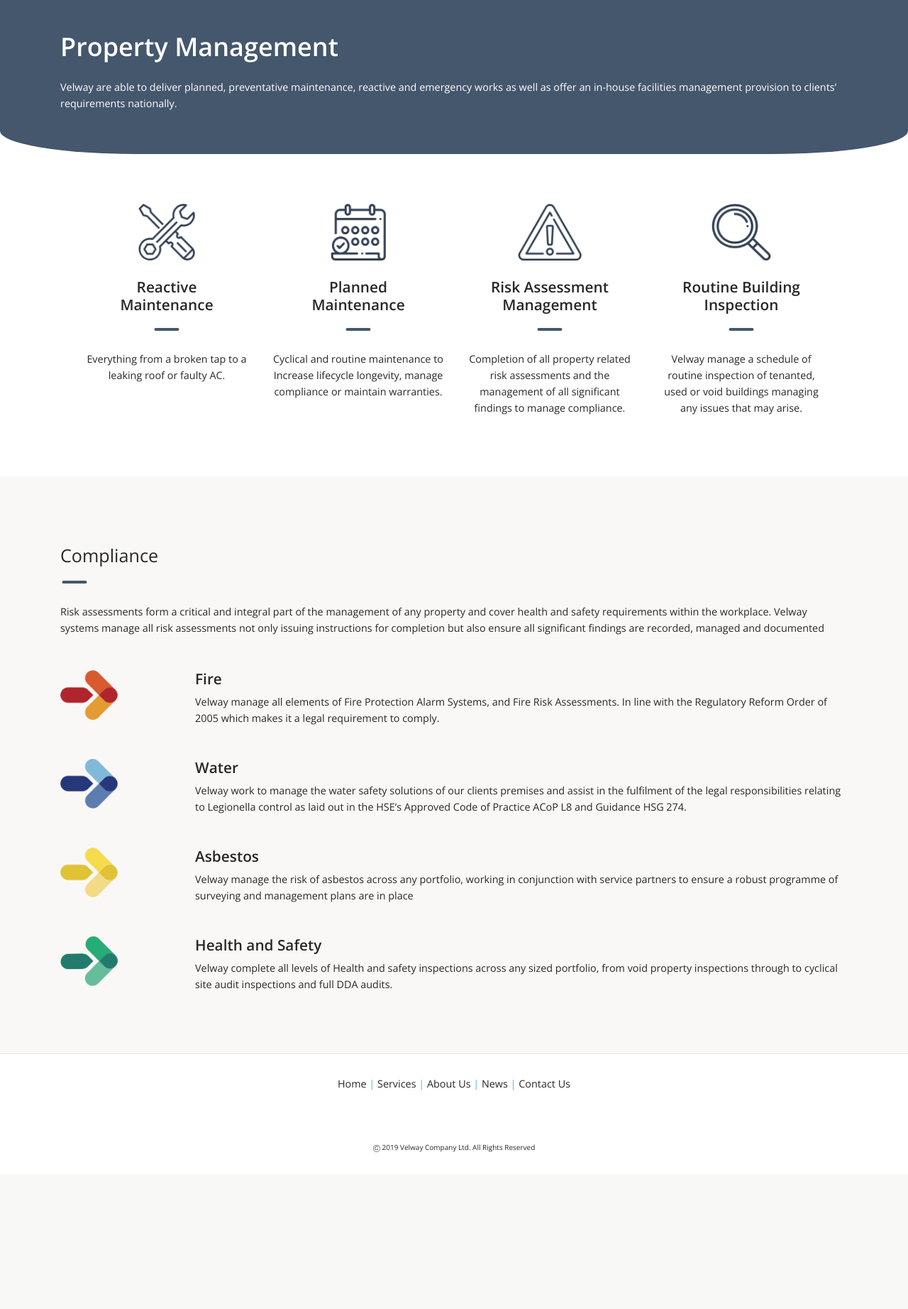
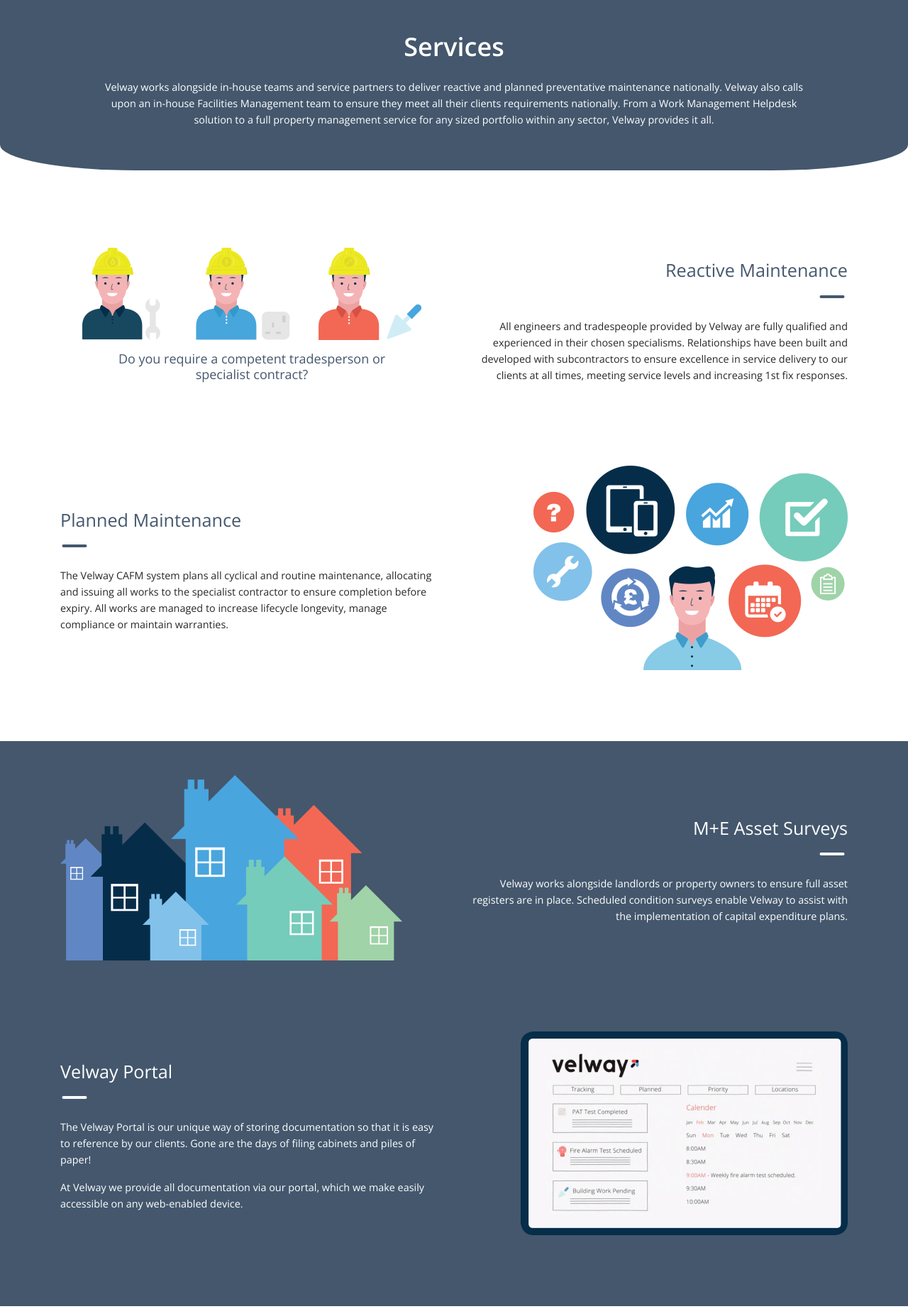
Before and after one commit to samloft/velway, a Laravel app: page /services in a window 1280 px wide. Shown: the part 80-1924 px from the top of the page at 71% size. Before the commit the page ends 1703 px from the top, so only its background shows below. Run offline with Laravel 8, Linux system fonts and the light colour scheme; data comes from the database, SQL or seed files in the repository; some libraries are stand-ins or nearby versions.

Commit message:
Updated layout & styling on services page as requested.

```diff
--- a/resources/sass/theme/_headings.scss
+++ b/resources/sass/theme/_headings.scss
@@ -37,12 +37,15 @@
   }
 
   &--right:after {
-    left: 100%;
-    margin-right: 20px;
+    left: 96%;
   }
 
-  &--dark-blue:after {
-    border: 2px solid $dark-blue;
+  &--dark-blue {
+    color: $dark-blue;
+
+    &:after {
+      border: 2px solid $dark-blue;
+    }
   }
 
   &--light-blue:after {
@@ -57,3 +60,7 @@
     border: 2px solid $green;
   }
 }
+
+.color--dark-blue {
+  color: $dark-blue;
+}
--- a/resources/sass/theme/_sections.scss
+++ b/resources/sass/theme/_sections.scss
@@ -119,6 +119,7 @@
   border-bottom-right-radius: 15%;
   padding-top: 20px;
   padding-bottom: 20px;
+  margin-bottom: 100px;
 }
 
 .management__options {
@@ -220,3 +221,7 @@
     color: $green;
   }
 }
+
+.section__img-text-info {
+  padding-bottom: 100px;
+}
--- a/resources/views/services/index.blade.php
+++ b/resources/views/services/index.blade.php
@@ -5,61 +5,156 @@
 
 @section('content')
     <section class="heading__curved">
-        <div class="container pt-4 pb-4">
-            <h1 class="pb-3 font-weight-bold">{{ __('Property Management') }}</h1>
+        <div class="container pt-4 pb-4 text-center">
+            <h1 class="pb-3 font-weight-bold">{{ __('Services') }}</h1>
 
-            <p>{{ __('Velway are able to deliver planned, preventative maintenance, reactive and emergency works as well as offer an in-house facilities management provision to clients’ requirements nationally.') }}</p>
+            <p class="pl-5 pr-5">
+                {{ __('Velway works alongside in-house teams and service partners to deliver reactive and planned preventative maintenance nationally.
+                    Velway also calls upon an in-house Facilities Management team to ensure they meet all their clients requirements nationally.
+                    From a Work Management Helpdesk solution to a full property management service for any sized portfolio within any sector,
+                    Velway provides it all.') }}
+            </p>
         </div>
     </section>
 
-    <section class="container management__options">
-        <div class="row text-center">
-            <div class="col-lg-3" data-aos="fade-right">
-                <img src="{{ asset('images/reactive_maintenance.png') }}" alt="Reactive Maintenance">
+    <div class="container">
+        <div class="section__img-text-info">
+            <div class="row">
+                <div class="col-lg-6 text-center my-auto">
+                    <img class="img-fluid" src="{{ asset('images/reactive-maintenance.png') }}"
+                         alt="Reactive Maintenance">
 
-                <h4 class="heading heading--underlined heading--centered heading--dark-blue">{!! __('Reactive<br>Maintenance') !!}</h4>
+                    <h5 class="color--dark-blue pl-5 pr-5 pt-3">{{ __('Do you require a competent tradesperson or specialist contract?') }}</h5>
+                </div>
+                <div class="col-lg-6 text-right my-auto">
+                    <h3 class="heading heading--underlined heading--right heading--dark-blue">{{ __('Reactive Maintenance') }}</h3>
 
-                <p>
-                    {{ __('Everything from a broken tap to a leaking roof or faulty AC.') }}
-                </p>
-            </div>
-            <div class="col-lg-3" data-aos="fade-up">
-                <img src="{{ asset('images/planned_maintenance.png') }}" alt="Planned Maintenance">
-
-                <h4 class="heading heading--underlined heading--centered heading--dark-blue">{!! __('Planned<br>Maintenance') !!}</h4>
-
-                <p>
-                    {{ __('Cyclical and routine maintenance to Increase lifecycle longevity, manage compliance or maintain warranties.') }}
-                </p>
-            </div>
-            <div class="col-lg-3" data-aos="fade-up">
-                <img src="{{ asset('images/risk_assessment.png') }}" alt="Risk Assessment">
-
-                <h4 class="heading heading--underlined heading--centered heading--dark-blue">{!! __('Risk Assessment<br>Management') !!}</h4>
-
-                <p>
-                    {{ __('Completion of all property related risk assessments and the management of all significant findings to manage compliance.') }}
-                </p>
-            </div>
-            <div class="col-lg-3" data-aos="fade-left">
-                <img src="{{ asset('images/building_inspection.png') }}" alt="Building Inspection">
-
-                <h4 class="heading heading--underlined heading--centered heading--dark-blue">{!! __('Routine Building<br>Inspection') !!}</h4>
-
-                <p>
-                    {{ __('Velway manage a schedule of routine inspection of tenanted, used or void buildings managing any issues that may arise.') }}
-                </p>
+                    <p>
+                        {{ __('All engineers and tradespeople provided by Velway are
+                            fully qualified and experienced in their chosen specialisms.
+                            Relationships have been built and developed with subcontractors
+                            to ensure excellence in service delivery to our clients at all times,
+                            meeting service levels and increasing 1st fix responses.') }}
+                    </p>
+                </div>
             </div>
         </div>
-    </section>
+
+        <div class="section__img-text-info">
+            <div class="row">
+                <div class="col-lg-6 my-auto">
+                    <h3 class="heading heading--underlined heading--left heading--dark-blue">{{ __('Planned Maintenance') }}</h3>
+
+                    <p>{{ __('The Velway CAFM system plans all cyclical and routine maintenance,
+                        allocating and issuing all works to the specialist contractor to ensure
+                        completion before expiry. All works are managed to increase lifecycle
+                        longevity, manage compliance or maintain warranties.') }}
+                    </p>
+                </div>
+                <div class="col-lg-6 text-right my-auto">
+                    <img class="img-fluid" src="{{ asset('images/planned-maintenance.png') }}"
+                         alt="Planned Maintenance">
+                </div>
+            </div>
+        </div>
+    </div>
+
+    <div class="bg__dark-blue pt-5">
+        <div class="container">
+            <div class="section__img-text-info">
+                <div class="row">
+                    <div class="col-lg-6 my-auto">
+                        <img class="img-fluid" src="{{ asset('images/M_E_asset_surveys.png') }}"
+                             alt="M+E Asset Surveys">
+                    </div>
+                    <div class="col-lg-6 text-right my-auto">
+                        <h3 class="heading heading--underlined heading--right heading--white">{{ __('M+E Asset Surveys') }}</h3>
+
+                        <p>
+                            {{ __('Velway works alongside landlords or property owners
+                                to ensure full asset registers are in place. Scheduled
+                                condition surveys enable Velway to assist with the
+                                implementation of capital expenditure plans.') }}
+                        </p>
+                    </div>
+                </div>
+            </div>
+
+            <div class="section__img-text-info">
+                <div class="row">
+                    <div class="col-lg-6 my-auto">
+                        <h3 class="heading heading--underlined heading--left heading--white">{{ __('Velway Portal') }}</h3>
+
+                        <p>{{ __('The Velway Portal is our unique way of storing documentation
+                            so that it is easy to reference by our clients. Gone are the days
+                            of filing cabinets and piles of paper!') }}
+                        </p>
+                        <p>
+                            {{ __('At Velway we provide all documentation via our portal, which
+                                we make easily accessible on any web-enabled device.') }}
+                        </p>
+                    </div>
+                    <div class="col-lg-6 text-right my-auto">
+                        <img class="img-fluid" src="{{ asset('images/velway-portal.png') }}" alt="Velway Portal">
+                    </div>
+                </div>
+            </div>
+        </div>
+    </div>
+
+    <div class="container mt-5">
+        <div class="section__img-text-info">
+            <div class="row">
+                <div class="col-lg-6 text-left my-auto">
+                    <img class="img-fluid" src="{{ asset('images/routine-building-inspection.png') }}"
+                         alt="Routine Building Inspection">
+                </div>
+                <div class="col-lg-6 text-right my-auto">
+                    <h3 class="heading heading--underlined heading--right heading--dark-blue">{{ __('Routine Building Inspection') }}</h3>
+
+                    <p>
+                        {{ __('Velway manages a schedule of routine inspections
+                            throughout our clients’ portfolios, inspecting all properties
+                            to ensure they are in good condition, safe and compliant.
+                            Vacant property inspections can ensure our clients meet
+                            insurance requirements whilst maintaining the appearance
+                            for potential sales or let. All findings from the inspections
+                            are communicated to the client in a Velway report, with the
+                            findings managed on instruction from the client.') }}
+                    </p>
+                </div>
+            </div>
+        </div>
+
+        <div class="section__img-text-info">
+            <div class="row">
+                <div class="col-lg-6 my-auto">
+                    <h3 class="heading heading--underlined heading--left heading--dark-blue">{{ __('Invoicing') }}</h3>
+
+                    <p>{{ __('Another problem Velway solves is multiple invoices on multiple
+                        payment runs. At Velway we consolidate multiple invoices, coding
+                        to cost codes, business units or individual properties as requested
+                        by the client, only invoicing our clients when we have confirmation
+                        the works have been completed to the satisfaction of the client, or
+                        when we have received the relevant paperwork.') }}
+                    </p>
+                </div>
+                <div class="col-lg-6 text-center my-auto">
+                    <img class="img-fluid mb-3" src="{{ asset('images/invoicing.png') }}" alt="Invoicing">
+                    <h3 class="heading--dark-blue">{{ __('One Invoice - One Payment') }}</h3>
+                </div>
+            </div>
+        </div>
+    </div>
 
     <section class="off-white">
         <div class="container compliance">
-            <h3 class="heading heading--underlined heading--left heading--dark-blue">{{ __('Compliance') }}</h3>
+            <h3 class="heading heading--underlined heading--left heading--dark-blue">{{ __('Risk Assessment Management') }}</h3>
 
             <p>
-                {{ __('Risk assessments form a critical and integral part of the management of any property and cover health and safety requirements within the workplace.
-                   Velway systems manage all risk assessments not only issuing instructions for completion but also ensure all significant findings are recorded, managed and documented') }}
+                {{ __('Risk assessments form a critical and integral part of the management of any property and cover health and safety requirements
+                    within the workplace. Velway systems manage all risk assessments, not only issuing instructions for completion but also ensuring
+                    all significant findings are recorded, managed and documented.') }}
             </p>
 
             <div class="row mt-5">
@@ -69,8 +164,8 @@
                 <div class="col">
                     <h4>{{ __('Fire') }}</h4>
                     <p>
-                        {{ __('Velway manage all elements of Fire Protection Alarm Systems, and Fire Risk Assessments.
-                        In line with the Regulatory Reform Order of 2005 which makes it a legal requirement to comply.') }}
+                        {{ __('Velway manages all elements of Fire Protection Alarm Systems and Fire Risk Assessments in line with the
+                            Regulatory Reform Order of 2005 which makes it a legal requirement to comply.') }}
                     </p>
                 </div>
             </div>
@@ -82,8 +177,9 @@
                 <div class="col">
                     <h4>{{ __('Water') }}</h4>
                     <p>
-                        {{ __('Velway work to manage the water safety solutions of our clients premises and assist in
-                        the fulfilment of the legal responsibilities relating to Legionella control as laid out in the HSE’s Approved Code of Practice ACoP L8 and Guidance HSG 274.') }}
+                        {{ __('Velway works to manage the water safety solutions of our clients’ premises and assists in the fulfilment of
+                            the legal responsibilities relating to Legionella control as laid out in the HSE’s Approved Code of Practice
+                            ACoP L8 and Guidance HSG 274.') }}
                     </p>
                 </div>
             </div>
@@ -95,8 +191,8 @@
                 <div class="col">
                     <h4>{{ __('Asbestos') }}</h4>
                     <p>
-                        {{ __('Velway manage the risk of asbestos across any portfolio, working in conjunction with
-                        service partners to ensure a robust programme of surveying and management plans are in place') }}
+                        {{ __('Velway manages the risk of asbestos across any portfolio, working in conjunction with service partners to
+                            ensure a robust programme of surveying and management plans are in place.') }}
                     </p>
                 </div>
             </div>
@@ -108,23 +204,11 @@
                 <div class="col">
                     <h4>{{ __('Health and Safety') }}</h4>
                     <p>
-                        {{ __('Velway complete all levels of Health and safety inspections across any sized portfolio,
-                        from void property inspections through to cyclical site audit inspections and full DDA audits.') }}
+                        {{ __('Velway completes all levels of Health and safety inspections across any sized portfolio, from void property
+                            inspections through to cyclical site audit inspections and full DDA audits.') }}
                     </p>
                 </div>
             </div>
-
-{{--            <div class="row">--}}
-{{--                <div class="col-2">--}}
-{{--                    <img class="img-fluid" src="{{ asset('images/dda.png') }}" alt="DDA">--}}
-{{--                </div>--}}
-{{--                <div class="col">--}}
-{{--                    <h4>{{ __('DDA') }}</h4>--}}
-{{--                    <p>--}}
-{{--                        {{ __('Lorem ipsum dolor sit amet, proin gravida nibh vel velit auctor aliquet. Aenean sollicitudin, lorem quis bibendum auctor, nisi elit consequat ipsum, nec sagittis sem nibh id elit. Duis sed odio sit amet nibh vulputate cursus a sit amet maorbi accumsan ipsum velit.') }}--}}
-{{--                    </p>--}}
-{{--                </div>--}}
-{{--            </div>--}}
         </div>
     </section>
 @endsection
```
Also changed, not shown: public/css/app.css, public/mix-manifest.json.
